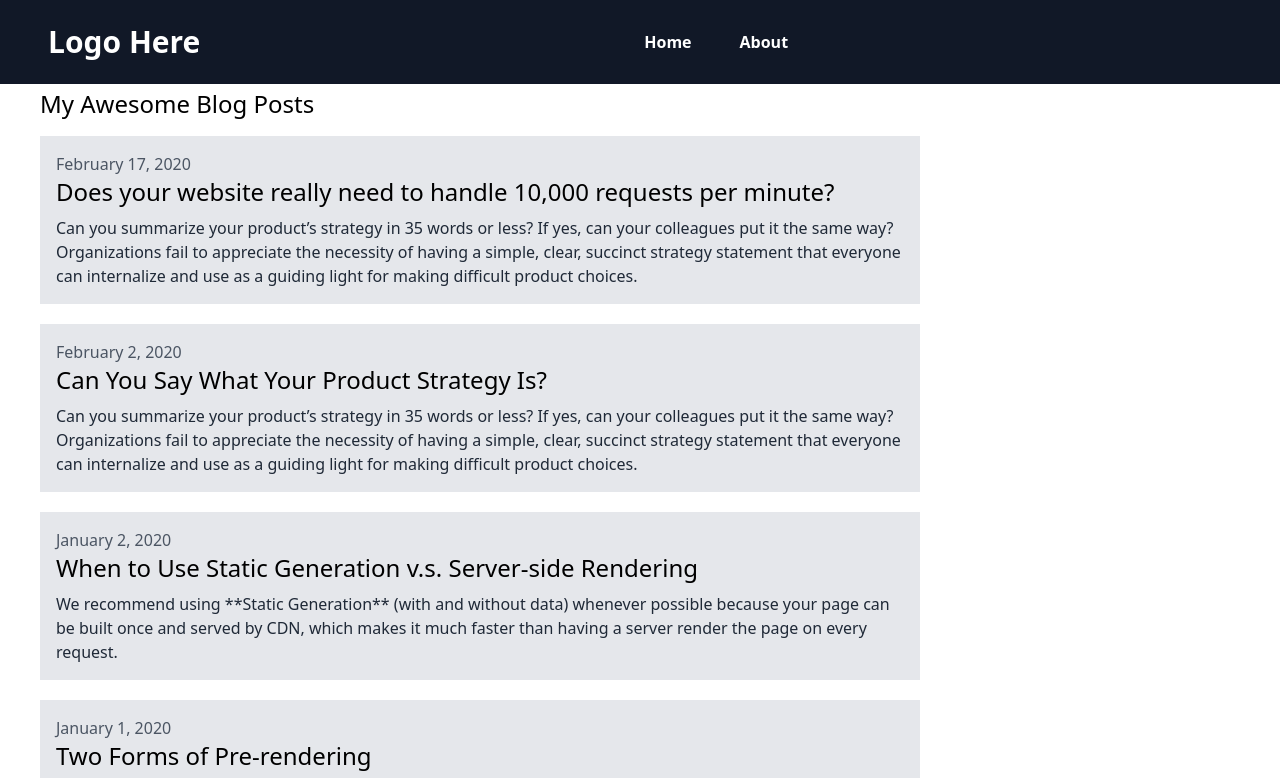
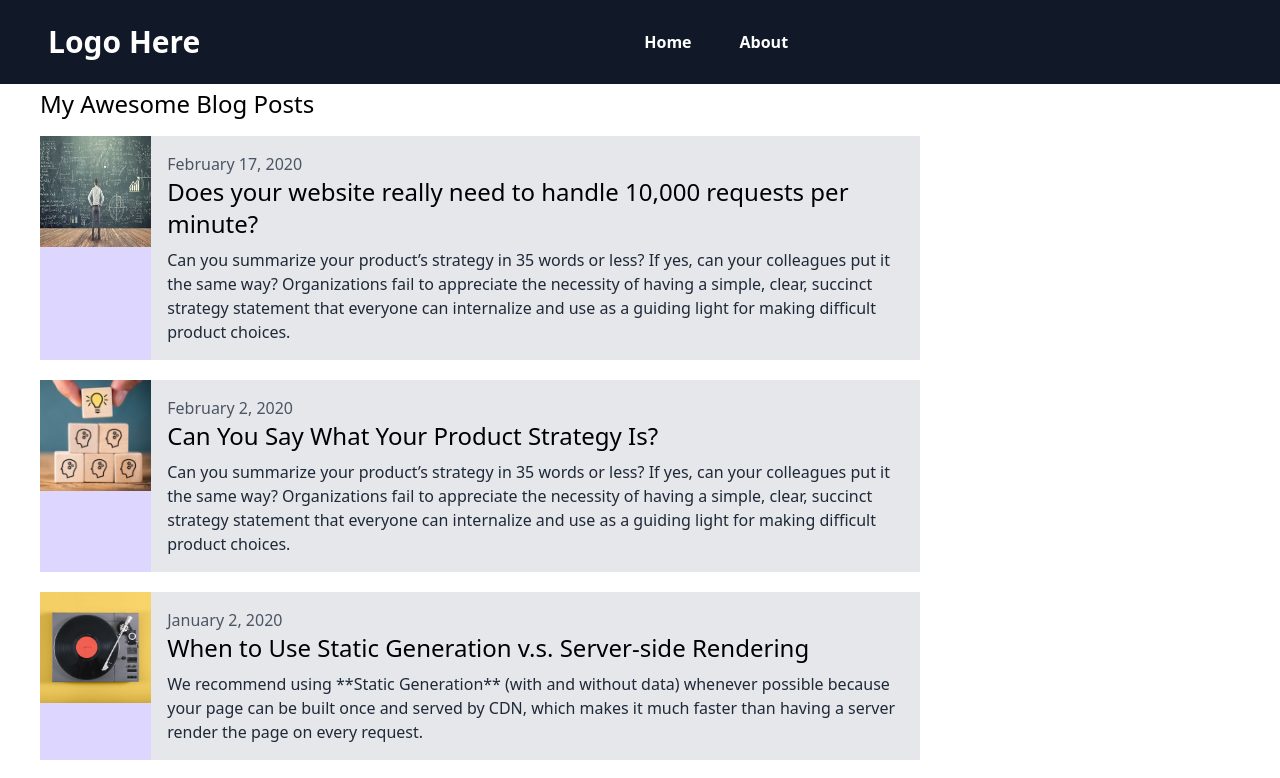
Before and after one commit to mcdaley/mcdaley-website, a Next.js app: page / in a window 1280 px wide. Shown: the top 778 px of the page. Built offline with nearby package versions, Linux system fonts and the light colour scheme.

Commit message:
Added cover image to the left of each blog post summary

```diff
--- a/components/blog-summary.tsx
+++ b/components/blog-summary.tsx
@@ -13,7 +13,16 @@ import { IBlogMetadata }  from '../interfaces/blog.interfaces'
 export default function BlogSummary({metadata} : {metadata: IBlogMetadata}) {
   return (
     <li key={metadata.id}>
-      <div className="p-4 mb-5 w-full flex flex-col bg-gray-200">
+      <div className="flex flex-row p4 mb-5 bg-purple-200">
+        <div>
+          <Image
+            src     = {`/${getCoverImage(metadata)}`}
+            alt     = "Blog post cover"
+            width   = {128}
+            height  = {128}
+          />
+        </div>
+        <div className="p-4 w-full flex flex-col bg-gray-200">
           <p className="text-gray-600">
             <Date dateString={metadata.date} />
           </p>
@@ -26,6 +35,17 @@ export default function BlogSummary({metadata} : {metadata: IBlogMetadata}) {
             {metadata.excerpt}
           </p>
         </div>
+      </div>
     </li>
   )
 }
+
+/**
+ * Return the name of the metadata.cover field if it is defined, otherwise
+ * return the name of the default blog post cover image.
+ *
+ * @function getCoverImage
+ */
+const getCoverImage = (metadata: IBlogMetadata) : string => {
+  return metadata.cover || `record-player.jpg`
+}
```
Also changed, not shown: public/record-player.jpg (added), 1 other file (tests, documents, lock files or other folders). Lines whose indentation alone changed are shown as unchanged.
